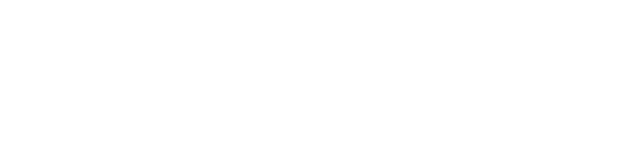
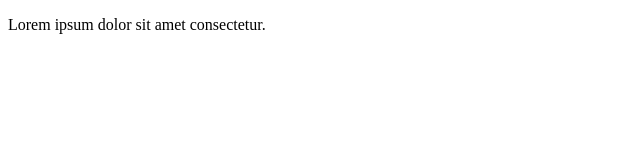
Before and after one commit to zahraasadi3239/git-tutorial, a plain HTML site: page git11/index.html in a window 1280 px wide. Shown: the whole page, without its empty margins (0-640 px from the left). Drawn offline with Linux system fonts and the light colour scheme.

Commit message:
All files changed

```diff
--- a/git11/index.html
+++ b/git11/index.html
@@ -7,6 +7,6 @@
     <title>Document</title>
 </head>
 <body>
-
+    <p>Lorem ipsum dolor sit amet consectetur.</p>
 </body>
 </html>
--- a/git11/style.css
+++ b/git11/style.css
@@ -0,0 +1,4 @@
+*{
+    padding: 0;
+    margin: 0;
+}
```
